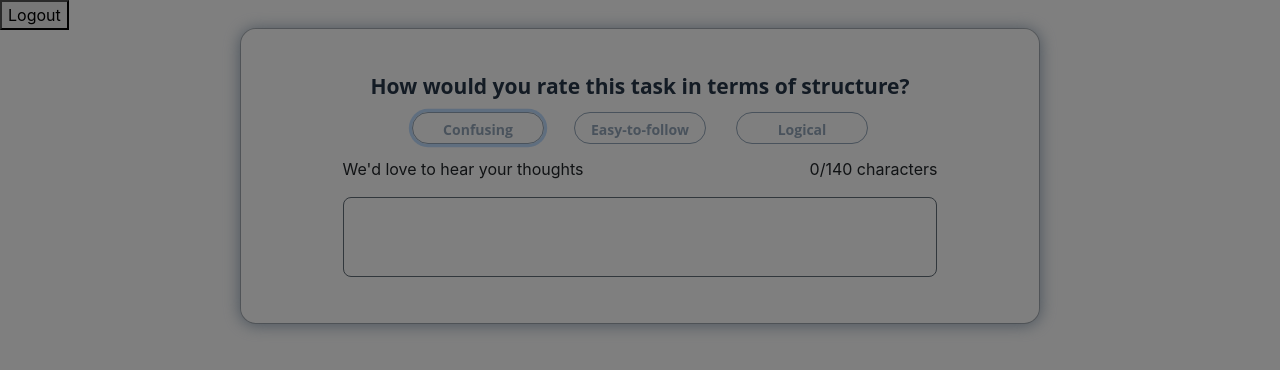
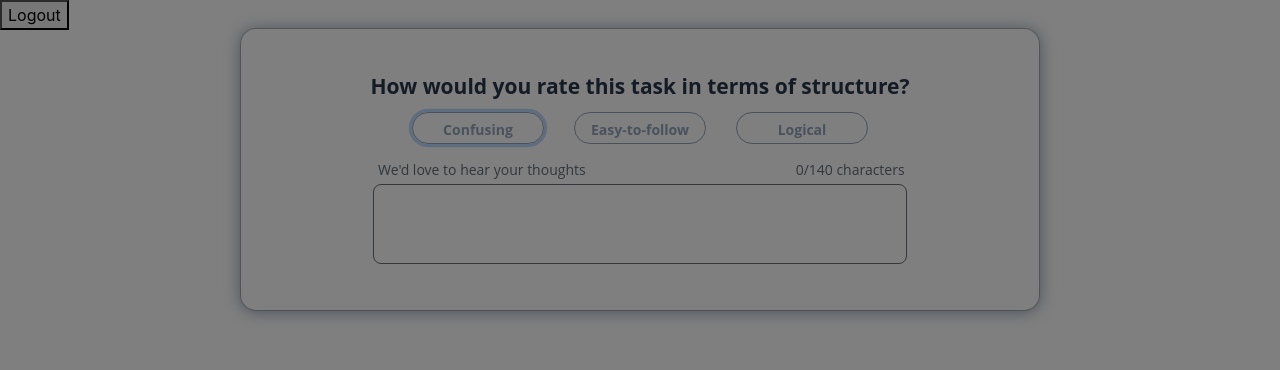
Before and after one commit to balintligeti/feedback-form-frontend, an Angular app: page / in a window 1280 px wide. Both pictures are taken after a click on the button "Logout". Shown: the top 370 px of the page. Built offline with nearby package versions, Linux system fonts and the light colour scheme.

Commit message:
textbox component designed and finished.

```diff
--- a/src/app/Buttons/ButtonOptions/buttonOptions.component.css
+++ b/src/app/Buttons/ButtonOptions/buttonOptions.component.css
@@ -19,3 +19,8 @@
   background-color: #8b7aff;
   color: white
 }
+
+.buttons {
+  text-align: center;
+
+}
--- a/src/app/Buttons/ButtonOptions/buttonOptions.component.html
+++ b/src/app/Buttons/ButtonOptions/buttonOptions.component.html
@@ -1,5 +1,5 @@
   <div class="container">
-    <div class="row">
+    <div class="row buttons">
       <div class="col-lg"   >
         <button class="btn" (click)="enableDisableRule(0)"
         [ngClass]="lastId == 0 ? 'red' : ''">Confusing</button>
--- a/src/app/modal/modal.component.css
+++ b/src/app/modal/modal.component.css
@@ -1,4 +1,4 @@
-.Assign-to-team {
+.main-text {
 
     font-family: 'Open Sans', sans-serif;
     font-size: 21px;
@@ -8,10 +8,12 @@
     line-height: 1.67;
     letter-spacing: normal;
     color: #273648;
+    text-align: center;
   }
 
 .modal-content {
-    padding: 5%;
+    padding-top: 5%;
+    padding-bottom: 5%;
     align-items: center;
     box-shadow: 0 1px 16px 0 #94a6b9;
     border-radius: 16px;
--- a/src/app/modal/modal.component.html
+++ b/src/app/modal/modal.component.html
@@ -1,5 +1,5 @@
 <ng-template #content let-modal>
-    <h1 class="Assign-to-team">How would you rate this task in terms of structure?</h1>
+    <h1 class="main-text">How would you rate this task in terms of structure?</h1>
     <button-options></button-options>
     <textbox></textbox>
   </ng-template>
--- a/src/app/textbox/textbox.component.css
+++ b/src/app/textbox/textbox.component.css
@@ -1,20 +1,50 @@
 .right{
     float:right !important;
+    margin-bottom: 5.7px;
+    margin-right: 0.2vw;
+    font-family: 'Open Sans', sans-serif;
+    font-size: 14px;
+    font-weight: normal;
+    font-stretch: normal;
+    font-style: normal;
+    line-height: 1.86;
+    letter-spacing: normal;
+    color: #636e78;
+
+
 }
 
 .left{
+    margin-left: 0.4vw;
 
     float:left !important;
+    margin-bottom: 5.7px;
+    font-family: 'Open Sans', sans-serif;
+    font-size: 14px;
+    font-weight: normal;
+    font-stretch: normal;
+    font-style: normal;
+    line-height: 1.86;
+    letter-spacing: normal;
+    color: #636e78;
 }
 
 .textbox {
     width: 100%;
 }
 textarea {
-    width: 100%;
+    width: 100% !important;
     height: 80px;
     border-radius: 8px;
     border: solid 1px #636e78;
     resize: none;
-
+    margin-top: -5px;
+    font-family: 'Open Sans', sans-serif;
+    font-size: 16px;
+    font-weight: normal;
+    font-stretch: normal;
+    font-style: normal;
+    line-height: 1.86;
+    letter-spacing: normal;
+    color: #383d41;
 }
```
